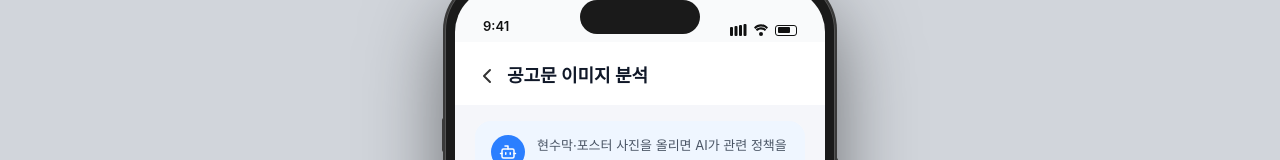
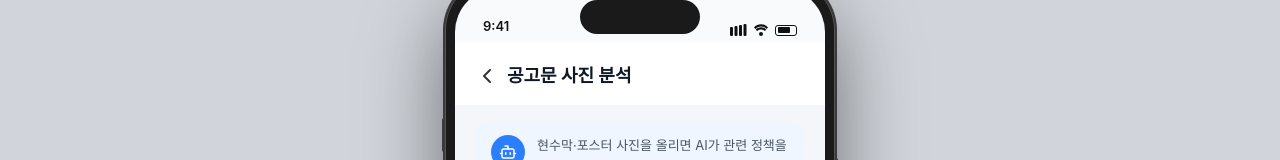
Before and after one commit to PARKJAEKYUNG0525/bene_frontend, a React (Vite) app: page /ocr in a window 1280 px wide. Shown: the top 160 px of the page. Built offline with nearby package versions, Linux system fonts and the light colour scheme; sample sign-in values are in the browser's storage.

Commit message:
제목 변경

```diff
--- a/src/Pages/OCR/index.jsx
+++ b/src/Pages/OCR/index.jsx
@@ -142,7 +142,7 @@ export default function OCRPage() {
         <button onClick={() => navigate(-1)} className="bg-transparent border-none cursor-pointer p-0 flex items-center">
           <ChevronLeft size={24} color="#333" />
         </button>
-        <p className="text-[18px] font-bold text-gray-900">공고문 이미지 분석</p>
+        <p className="text-[18px] font-bold text-gray-900">공고문 사진 분석</p>
       </div>
 
       <div style={{ flex: 1, overflowY: 'auto', padding: '16px 20px 24px' }}>
```
